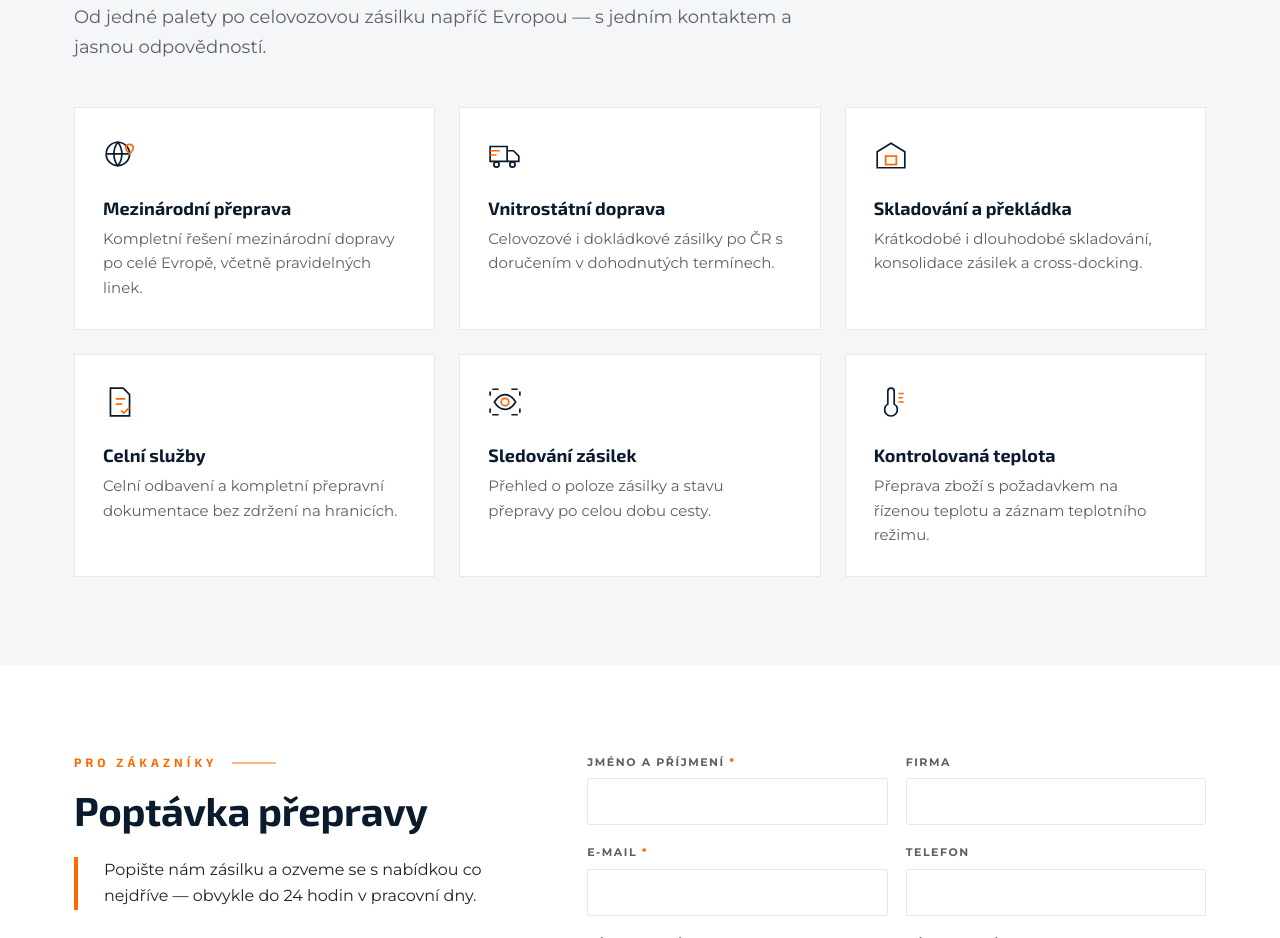
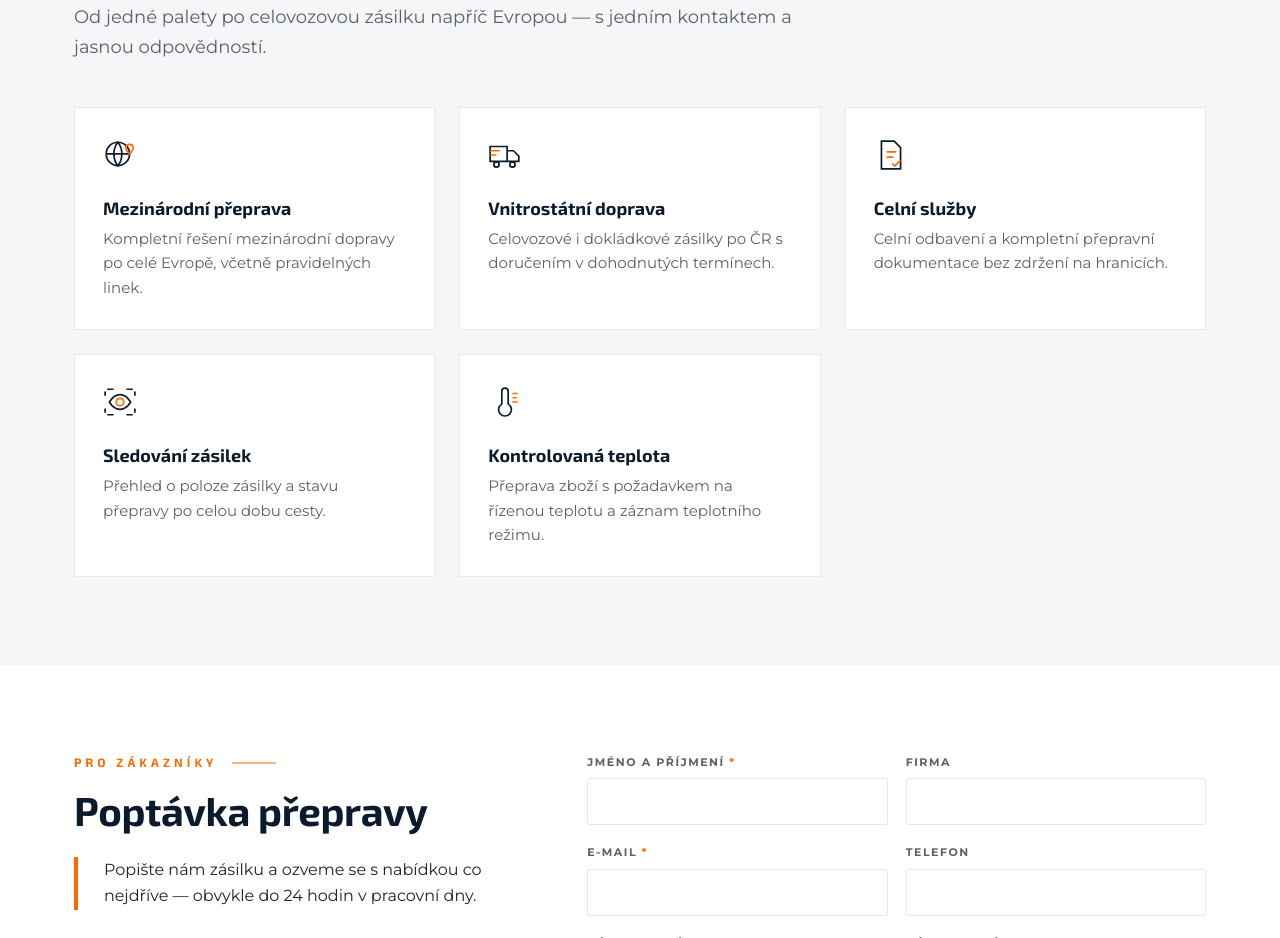
Before and after one commit to knapkova/BORIX-logistics, a plain HTML site: page index.html in a window 1280 px wide. Shown: the part 2215-3153 px from the top of the page. Drawn offline with Linux system fonts and the light colour scheme.

Commit message:
remove sklad

```diff
--- a/index.html
+++ b/index.html
@@ -492,13 +492,6 @@ input:focus,select:focus,textarea:focus{border-color:var(--orange); outline:none
       </article>
 
       <article class="svc__card">
-        <svg class="ico" viewBox="0 0 32 32" aria-hidden="true"><path d="M3 13L16 5l13 8v15H3z"/><rect class="acc" x="11" y="17" width="10" height="8"/></svg>
-        <h3 data-cs="Skladování a překládka" data-en="Warehousing & cross-docking">Skladování a překládka</h3>
-        <p data-cs="Krátkodobé i dlouhodobé skladování, konsolidace zásilek a cross-docking."
-           data-en="Short and long-term storage, shipment consolidation and cross-docking.">Krátkodobé i dlouhodobé skladování, konsolidace zásilek a cross-docking.</p>
-      </article>
-
-      <article class="svc__card">
         <svg class="ico" viewBox="0 0 32 32" aria-hidden="true"><path d="M7 3h12l6 6v20H7z"/><path class="acc" d="M12 13h9M12 18h6"/><path class="acc" d="M17 24l2.5 2.5L25 21"/></svg>
         <h3 data-cs="Celní služby" data-en="Customs services">Celní služby</h3>
         <p data-cs="Celní odbavení a kompletní přepravní dokumentace bez zdržení na hranicích."
```
